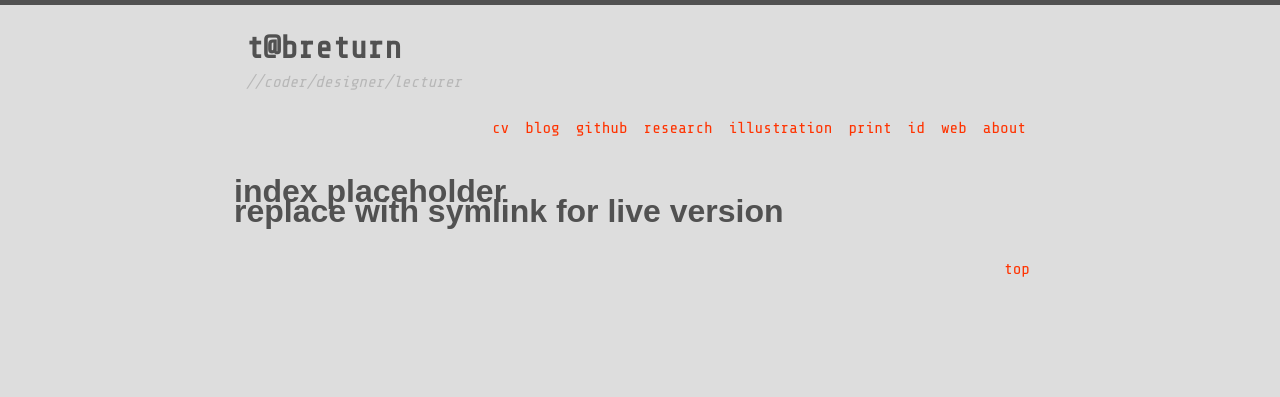
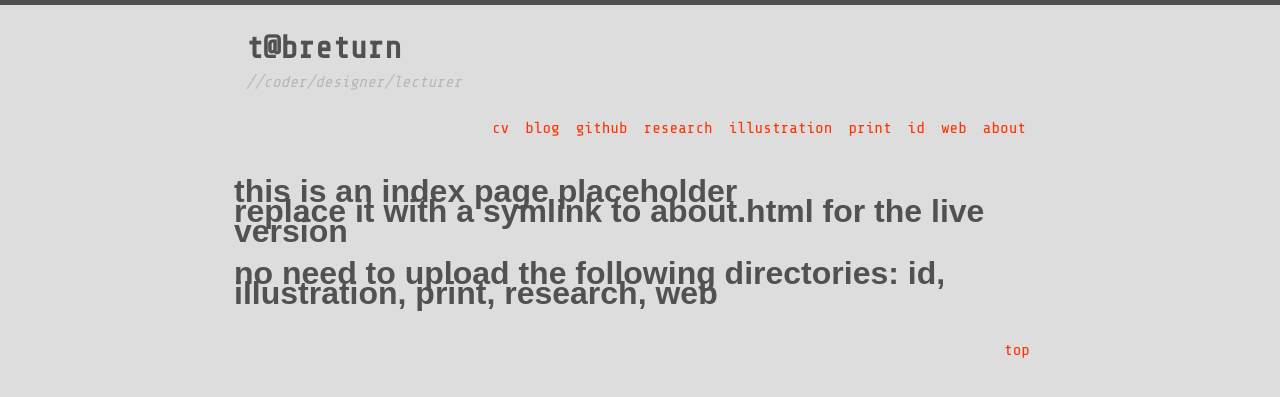
Before and after one commit to tabreturn/tabreturn.portfolio, a Jekyll site: the page built from index.html, in a window 1280 px wide. Shown: the top 397 px of the page. Built offline with Jekyll 4.4.1, drawn with Linux system fonts in a browser that asks for light colours; nearby versions of some CDN libraries; library files that are not in the unit come from our copies; comment, search, counter and statistics services are not loaded.

Commit message:
- update index page instructions

```diff
--- a/index.html
+++ b/index.html
@@ -2,6 +2,10 @@
 layout: default
 ---
 <h1>
-index placeholder<br/>
-replace with symlink for live version
+this is an index page placeholder<br/>
+replace it with a symlink to about.html for the live version
 </h1>
+
+<h1>
+no need to upload the following directories: id, illustration, print, research, web
+</h1>
```
